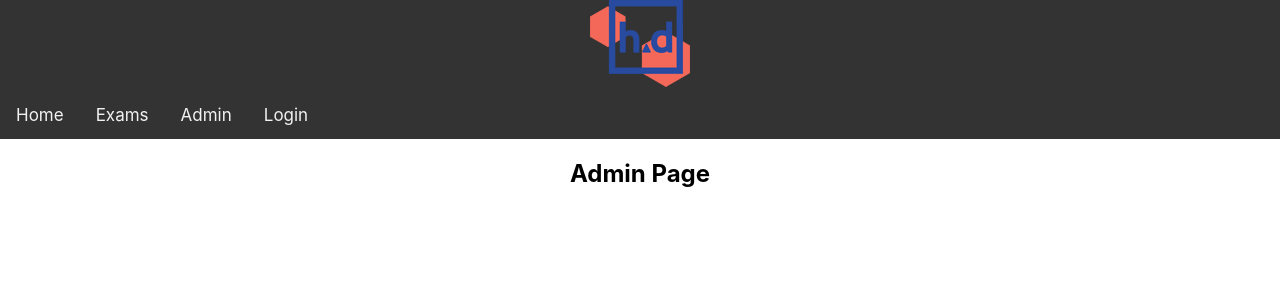
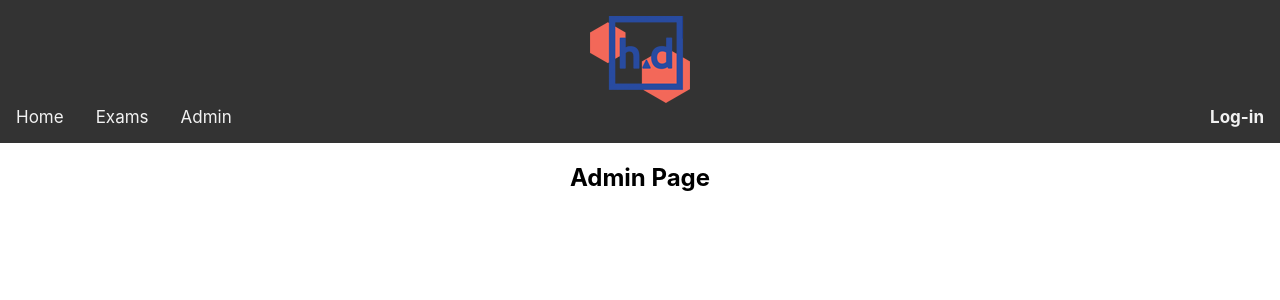
Before and after one commit to AndrewDeAsevedo/Zaacaa, a React (Create React App) app in the folder client/: page /admin in a window 1280 px wide. Shown: the top 300 px of the page. Built offline with nearby package versions, Linux system fonts and the light colour scheme.

Commit message:
Fixed the logo, adjusted the login button

```diff
--- a/client/src/App.css
+++ b/client/src/App.css
@@ -3,11 +3,13 @@
 }
 
 .App-logo {
-  height: 40vmin;
+  padding-top: 2vh;
+  align-items: center;
   pointer-events: none;
 }
 
-/*
+
+
 .App-header {
   min-height: 100vh;
   display: flex;
@@ -16,7 +18,7 @@
   justify-content: center;
   font-size: calc(10px + 2vmin);
 }
-*/
+
 
 .App-link {
   color: #61dafb;
--- a/client/src/components/header.css
+++ b/client/src/components/header.css
@@ -5,23 +5,29 @@
   }
 
   /* Style the links inside the navigation bar */
-  .header a {
+  .header a, b {
     float: left;
     color: #f2f2f2;
     text-align: center;
-    padding: 14px 16px;
+    padding-right: 16px;
+    padding-left: 16px;
+    padding-bottom: 16px;
     text-decoration: none;
     font-size: 17px;
   }
 
+  .header b {
+    float: right;
+  }
+
   /* Change the color of links on hover */
-  .header a:hover {
+  .header a:hover, b:hover {
     background-color: #ddd;
     color: black;
   }
 
   /* Add a color to the active/current link */
-  .header a.active {
+  .header a.active, b.active {
     background-color: #04AA6D;
     color: white;
   }
--- a/client/src/components/header.js
+++ b/client/src/components/header.js
@@ -4,12 +4,12 @@ import "./header.css";
 export default function Header() {
   return (
     <header className="header">
-      <img src={require("./favicon.png")} className="Logo" alt="logo" />
+      <img src={require("./favicon.png")} className="App-logo" alt="logo" />
       <nav className="Nav">
         <a href="/home">Home</a>
         <a href="/exams">Exams</a>
         <a href="/admin">Admin</a>
-        <a href="/login">Login</a>
+        <b href="/login">Log-in</b>
       </nav>
     </header>
   );
```
